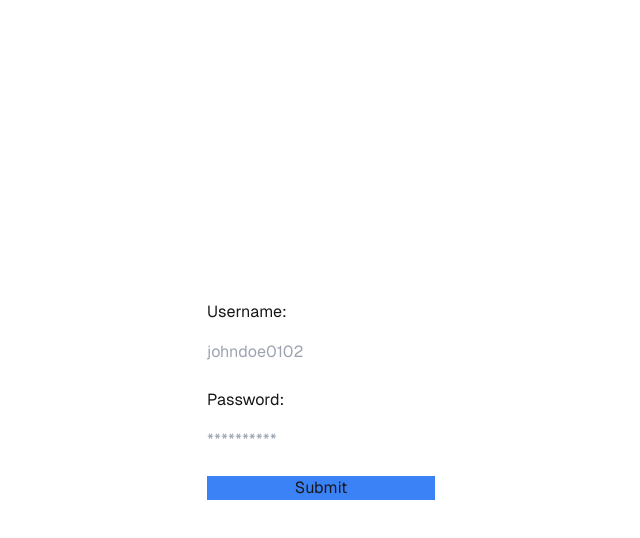
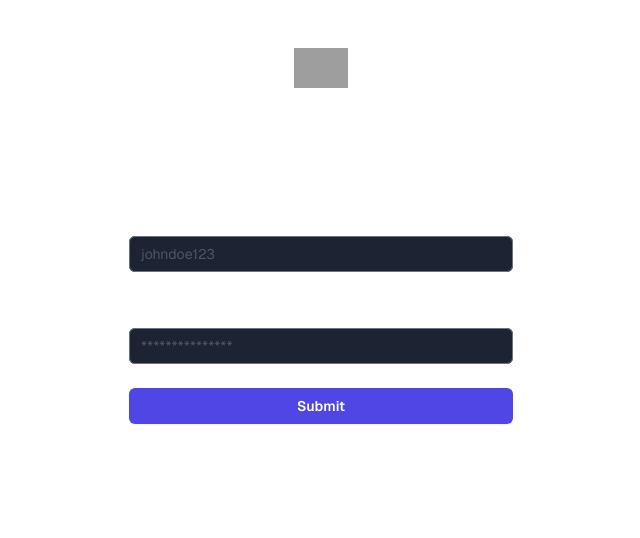
Before and after one commit to SrDyw/facebook-clone, a Next.js app: page /login in a window 1280 px wide. Shown: the top 538 px of the page, without its empty margins (319-959 px from the left). Built offline with nearby package versions, Linux system fonts and the light colour scheme; grey boxes are pictures that could not be loaded.

Commit message:
Change view of login page

```diff
--- a/app/components/form/LoginForm.tsx
+++ b/app/components/form/LoginForm.tsx
@@ -1,57 +1,117 @@
-'use client';
-import { zodResolver } from '@hookform/resolvers/zod';
-import { signIn } from 'next-auth/react';
-import { useRouter } from 'next/navigation';
-import React from 'react'
-import { useForm } from 'react-hook-form';
+"use client";
+import { zodResolver } from "@hookform/resolvers/zod";
+import { signIn } from "next-auth/react";
+import { useRouter } from "next/navigation";
+import React from "react";
+import { useForm } from "react-hook-form";
 import { z } from "zod";
 
 const FormSchema = z.object({
-    username: z.string().min(1, 'Username is required').max(100),
-    password: z
-        .string()
-        .min(1, 'Password is required')
-})
+  username: z.string().min(1, "Username is required").max(100),
+  password: z.string().min(1, "Password is required"),
+});
 
 const LoginForm = () => {
   const router = useRouter();
   const { handleSubmit, register } = useForm<z.infer<typeof FormSchema>>({
     resolver: zodResolver(FormSchema),
     defaultValues: {
-            username: '',
-            password: '',
-        }
+      username: "",
+      password: "",
+    },
   });
 
   const onSubmit = async (values: z.infer<typeof FormSchema>) => {
-        const loginData = await signIn('credentials', {
+    const loginData = await signIn("credentials", {
       username: values.username,
-            password: values.password
+      password: values.password,
     });
 
     if (loginData?.error) {
-            console.log(loginData.error)
+      console.log(loginData.error);
     } else {
       router.refresh();
-            router.push('/');
+      router.push("/");
     }
-     }
+  };
 
   return (
-        <div className='card flex justify-center min-h-screen items-center'>
-            <form onSubmit={handleSubmit(onSubmit)} className='flex flex-col gap-[1.5rem] border-white border-2 p-6 rounded-md'>
-                <div className="input-group">
-                    <label htmlFor="username">Username:</label>
-                    <input className='text-black' {...register('username')} type='text' placeholder='johndoe0102' />
+    <div className="flex min-h-full flex-1 flex-col justify-center px-6 py-12 lg:px-8">
+      <div className="sm:mx-auto sm:w-full sm:max-w-sm">
+        <img
+          alt="Your Company"
+          src="https://tailwindui.com/plus/img/logos/mark.svg?color=indigo&shade=600"
+          className="mx-auto h-10 w-auto"
+        />
+        <h2 className="mt-10 text-center text-2xl/9 font-bold tracking-tight text-white">
+          Login to your account
+        </h2>
       </div>
-                <div className="input-group">
-                    <label htmlFor="password">Password:</label>
-                    <input className='text-black' {...register('password')} type="password" placeholder='**********' />
+
+      <div className="mt-10 sm:mx-auto sm:w-full sm:max-w-sm">
+        <form onSubmit={handleSubmit(onSubmit)} className="space-y-6">
+          <div>
+            <label
+              htmlFor="username"
+              className="block text-sm/6 font-medium text-white"
+            >
+              Username:
+            </label>
+            <div className="mt-2">
+              <input
+                id="username"
+                {...register("username")}
+                type="text"
+                required
+                autoComplete="username"
+                placeholder="johndoe123"
+                className="block w-full rounded-md bg-[#1c2433] px-3 py-1.5 text-base text-white outline outline-1 -outline-offset-1 outline-gray-500 placeholder:text-gray-600 focus:outline focus:outline-2 focus:-outline-offset-2 focus:outline-indigo-600 sm:text-sm/6"
+              />
             </div>
-                <button type="submit" className='bg-blue-500'>Submit</button>
+          </div>
+
+          <div>
+            <div className="flex items-center justify-between">
+              <label
+                htmlFor="password"
+                className="block text-sm/6 font-medium text-white"
+              >
+                Password
+              </label>
+              {/* <div className="text-sm">
+                  <a
+                    href="#"
+                    className="font-semibold text-indigo-600 hover:text-indigo-500"
+                  >
+                    Forgot password?
+                  </a>
+                </div> */}
+            </div>
+            <div className="mt-2">
+              <input
+                id="password"
+                {...register("password")}
+                type="password"
+                required
+                autoComplete="current-password"
+                placeholder="***************"
+                className="block w-full rounded-md bg-[#1c2433] px-3 py-1.5 text-base text-white outline outline-1 -outline-offset-1 outline-gray-500 placeholder:text-gray-600 focus:outline focus:outline-2 focus:-outline-offset-2 focus:outline-indigo-600 sm:text-sm/6"
+              />
+            </div>
+          </div>
+
+          <div>
+            <button
+              type="submit"
+              className="flex w-full justify-center rounded-md bg-indigo-600 px-3 py-1.5 text-sm/6 font-semibold text-white shadow-sm hover:bg-indigo-500 focus-visible:outline focus-visible:outline-2 focus-visible:outline-offset-2 focus-visible:outline-indigo-600"
+            >
+              Submit
+            </button>
+          </div>
         </form>
       </div>
-    )
-}
+    </div>
+  );
+};
 
 export default LoginForm;
```
Lines whose indentation alone changed are shown as unchanged.
